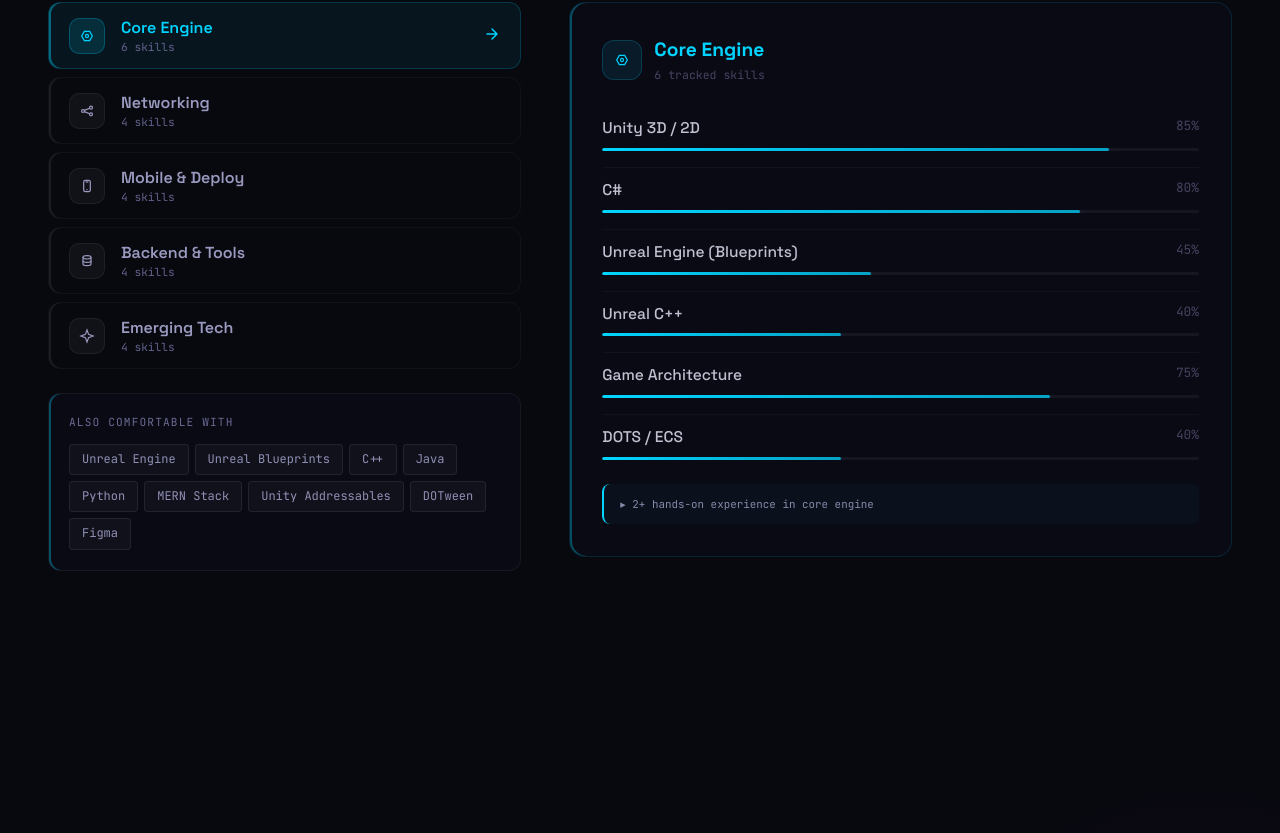
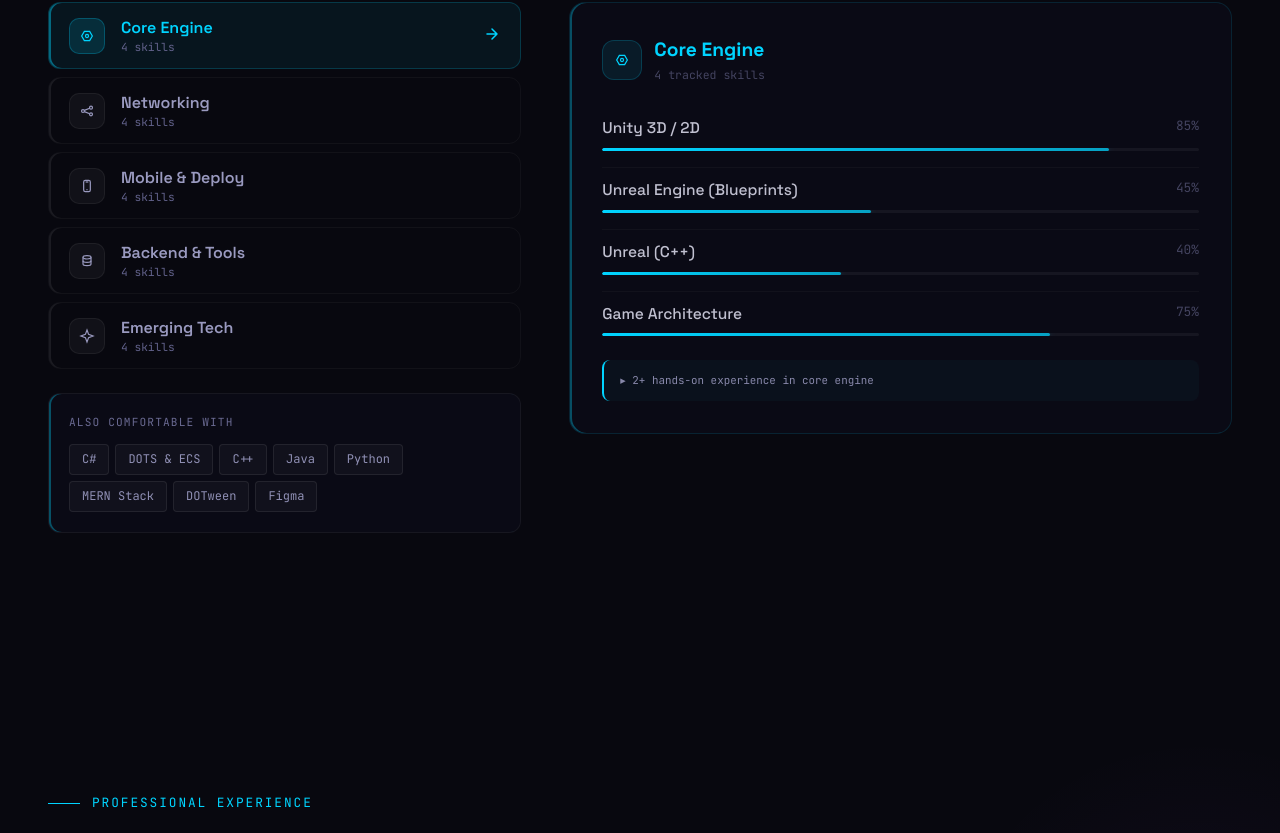
Before and after one commit to Prasham-Desai/Portfolio, a React (Create React App) app: page / in a window 1280 px wide. Shown: the part 2873-3706 px from the top of the page. Built offline with nearby package versions, Linux system fonts and the light colour scheme.

Commit message:
Skill Update

```diff
--- a/src/components/Skills.jsx
+++ b/src/components/Skills.jsx
@@ -261,7 +261,7 @@
                 ALSO COMFORTABLE WITH
               </div>
               <div style={{ display: 'flex', flexWrap: 'wrap', gap: 6 }}>
-                {['Unreal Engine', 'Unreal Blueprints', 'C++', 'Java', 'Python', 'MERN Stack', 'Unity Addressables', 'DOTween', 'Figma'].map(tech => (
+                {['C#', 'DOTS & ECS', 'C++', 'Java', 'Python', 'MERN Stack', 'DOTween', 'Figma'].map(tech => (
                   <span key={tech} style={{
                     fontFamily: "'JetBrains Mono', monospace",
                     fontSize: '0.75rem',
--- a/src/data/skills.js
+++ b/src/data/skills.js
@@ -6,11 +6,9 @@
     color: "#00d4ff",
     skills: [
       { name: "Unity 3D / 2D", level: 85, years: "2+" },
-      { name: "C#", level: 80, years: "2+" },
       { name: "Unreal Engine (Blueprints)", level: 45, years: "0.5+" },
-      { name: "Unreal C++", level: 40, years: "0.5+" },
+      { name: "Unreal (C++)", level: 40, years: "0.5+" },
       { name: "Game Architecture", level: 75, years: "2+" },
-      { name: "DOTS / ECS", level: 40, years: "1+" }
     ]
   },
   {
```
